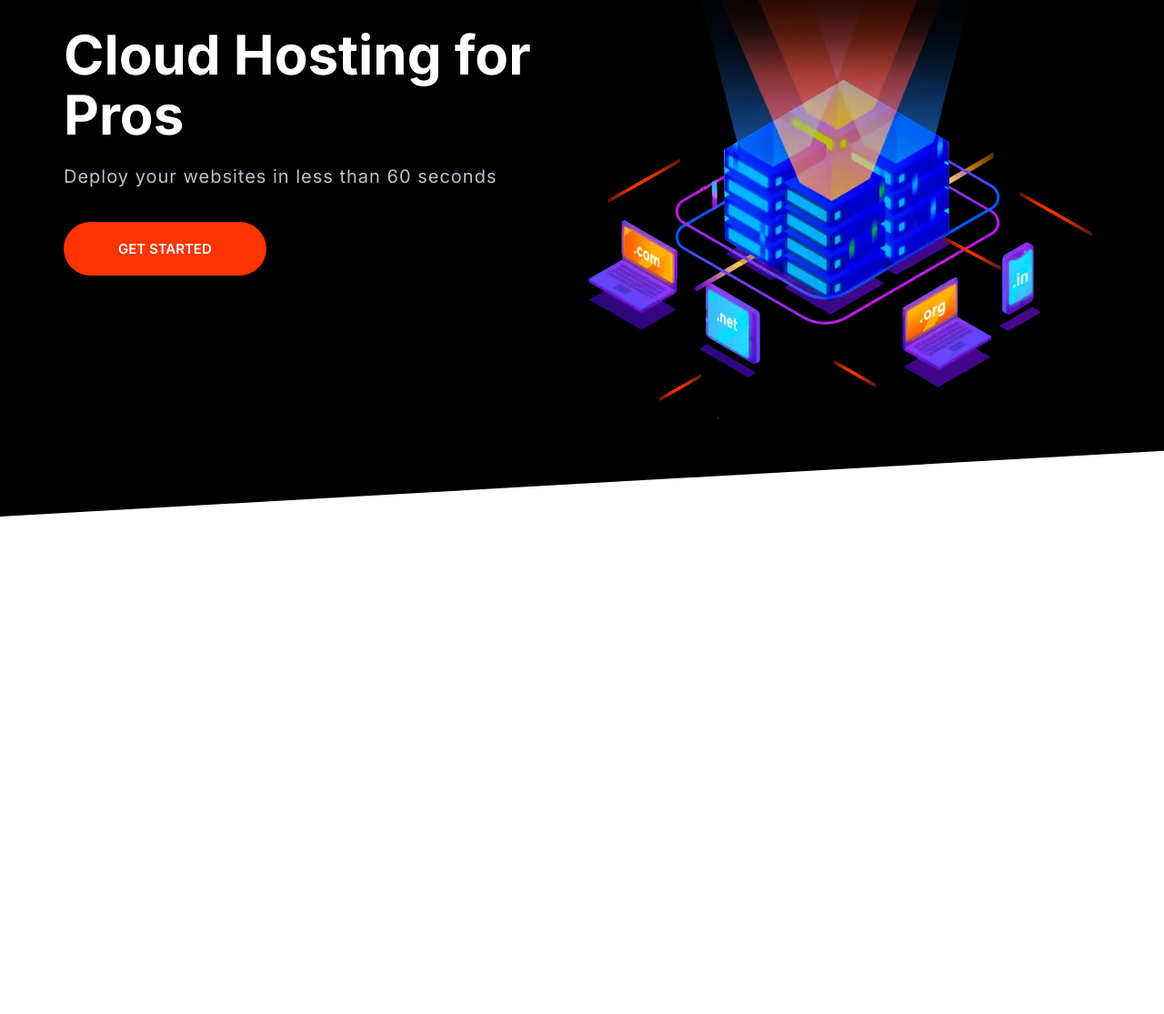
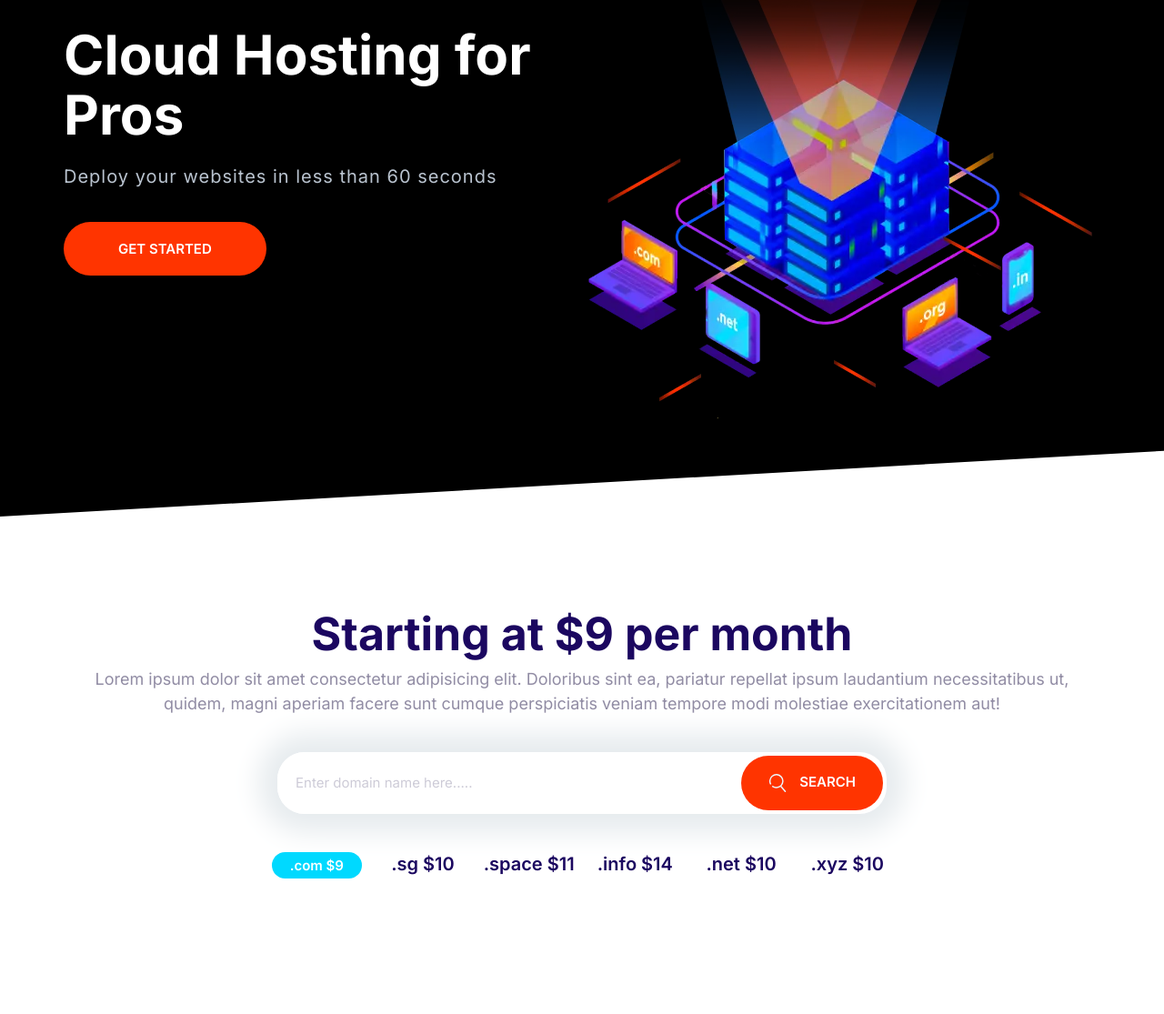
Before and after one commit to SomDhen/demify, a plain HTML site: page index.html in a window 1280 px wide. Shown: the part 216-1331 px from the top of the page at 91% size. Before the commit the page ends 800 px from the top, so only its background shows below. Drawn offline with Linux system fonts and the light colour scheme.

Commit message:
Build the domain block component.

```diff
--- a/css/styles.css
+++ b/css/styles.css
@@ -208,10 +208,18 @@ a {
   font-size: 1.8rem;
   font-weight: 600;
   margin: 1rem 0;
+  outline: 0;
   padding: 2rem 3rem;
   text-align: center;
   text-transform: uppercase;
   white-space: nowrap;
+}
+
+.btn .icon {
+  width: 2rem;
+  height: 2rem;
+  margin-right: 1rem;
+  vertical-align: middle;
 }
 
 .btn--primary {
@@ -293,7 +301,7 @@ a {
 .input-group .input {
   border: 0;
   flex-grow: 1;
-  padding: 1.5rem 1rem;
+  padding: 1.5rem 2rem;
 }
 
 .input-group .btn {
@@ -717,3 +725,29 @@ a {
     align-self: center;
   }
 }
+
+/* Domain Block */
+
+.block-domain .input-group {
+  border: 0;
+  box-shadow: 0 0 30px 20px #e6ebee;
+  margin: 4rem auto;
+  max-width: 670px;
+}
+
+.block-domain__prices {
+  display: grid;
+  font-size: 2rem;
+  font-weight: 600;
+  grid-template-columns: repeat(3, 1fr);
+  grid-template-rows: repeat(2, 6rem);
+  justify-items: center;
+  margin: 0 auto;
+  max-width: 700px;
+}
+
+@media screen and (min-width: 768px) {
+  .block-domain__prices {
+    grid-template-columns: repeat(auto-fit, minmax(10rem, 1fr));
+  }
+}
--- a/index.html
+++ b/index.html
@@ -57,6 +57,41 @@
       </div>
     </section>
 
+    <!-- Domain Block -->
+
+    <section class="block container block-domain">
+      <header class="block__header">
+        <h2>Starting at $9 per month</h2>
+        <p>
+          Lorem ipsum dolor sit amet consectetur adipisicing elit. Doloribus
+          sint ea, pariatur repellat ipsum laudantium necessitatibus ut, quidem,
+          magni aperiam facere sunt cumque perspiciatis veniam tempore modi
+          molestiae exercitationem aut!
+        </p>
+      </header>
+      <div class="input-group">
+        <input
+          class="input"
+          type="text"
+          placeholder="Enter domain name here....."
+        />
+        <button class="btn btn--accent">
+          <svg class="icon icon--white">
+            <use xlink:href="images/sprite.svg#search"></use>
+          </svg>
+          Search
+        </button>
+      </div>
+      <ul class="list block-domain__prices">
+        <li><span class="badge badge--secondary">.com $9</span></li>
+        <li>.sg $10</li>
+        <li>.space $11</li>
+        <li>.info $14</li>
+        <li>.net $10</li>
+        <li>.xyz $10</li>
+      </ul>
+    </section>
+
     <!-- JavaScript -->
     <script src="js/main.js"></script>
   </body>
```
Also changed, not shown: components/domain-block.html (added, +32 -0 lines).
